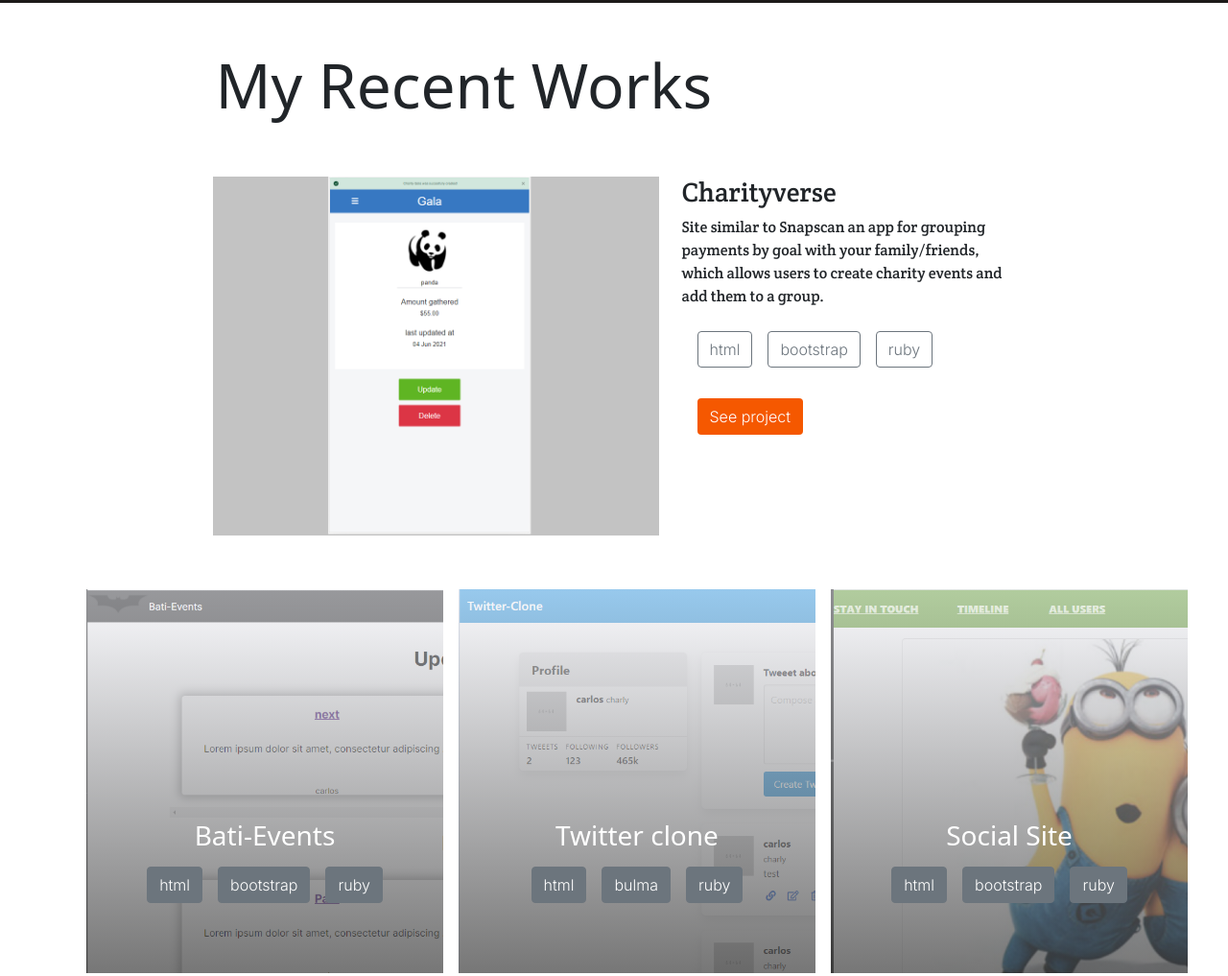
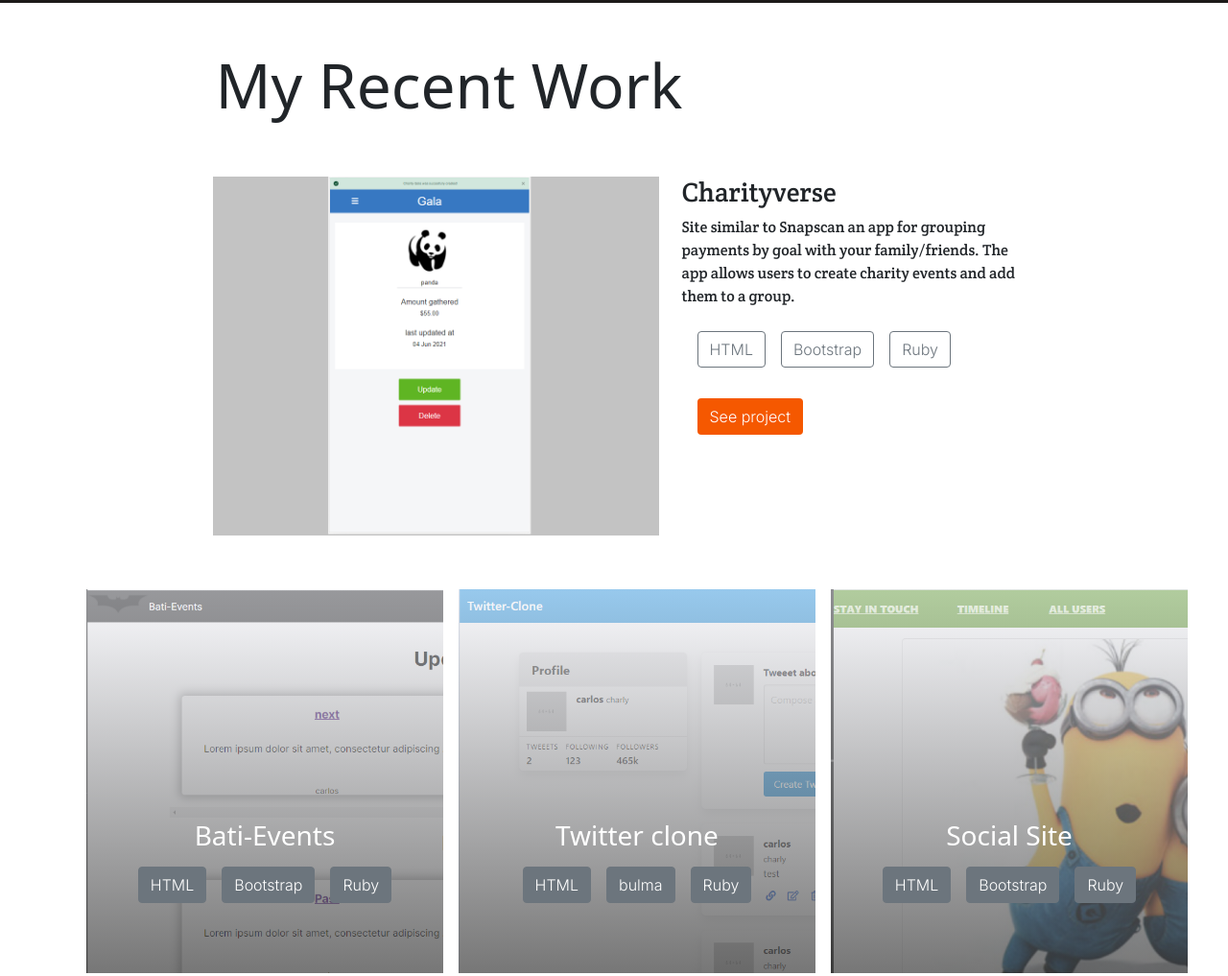
Before and after one commit to sjcco/portfolio, a plain HTML site: page index.html in a window 1280 px wide. Shown: the part 853-1870 px from the top of the page at 96% size. Drawn offline with nearby package versions, Linux system fonts and the light colour scheme.

Commit message:
Fix coach requested changes

```diff
--- a/index.html
+++ b/index.html
@@ -47,12 +47,12 @@
       <div class="col-lg-10 d-flex flex-column flex-lg-row mt-lg-5">
         <div class="col-lg-10 order-lg-last container container-lg-fluid pt-lg-5 mt-lg-5">
           <h1 class='crete display-1 text-orange mt-5'>Hallo spaceboy, I'm Carlos </h1>
-          <h3 class='inter text-white fs-2'>I am a Software Developer</h3>
-          <p class="inter text-white fs-lg-4 fs-6 pb-lg-5">I can help you build a product, feature or website. Look through some of my work and experience! if you like what you see and have a project you need coded, don't hesitate to contact me.</p>
+          <h3 class='inter text-white fs-2'>I am a software developer</h3>
+          <p class="inter text-white fs-lg-4 fs-6 pb-lg-5">I can help you build a product, feature or website. Look through some of my work and experience! If you like what you see and have a project you need coded, don't hesitate to contact me.</p>
         </div>
         <ul class="order-lg-first nav flex-lg-column flex-row justify-content-center">
           <li class='m-lg-5 m-4'><a class='text-decoration-none text-white fs-4' href="https://twitter.com/CarlosCamposO" target="_blank"><i class="fab fa-twitter"></i></a></li>
-          <li class='m-lg-5 m-4'><a class='text-decoration-none text-white fs-4' href="www.linkedin.com/in/jcarlos-campos" target="_blank"><i class="fab fa-linkedin-in"></i></a></li>
+          <li class='m-lg-5 m-4'><a class='text-decoration-none text-white fs-4' href="https://www.linkedin.com/in/jcarlos-campos/" target="_blank"><i class="fab fa-linkedin-in"></i></a></li>
           <li class='m-lg-5 m-4'><a class='text-decoration-none text-white fs-4' href="https://github.com/sjcco" target="_blank"><i class="fab fa-github"></i></a></li>
         </ul>
       </div>
@@ -66,18 +66,18 @@
       <div class="container">
         <div class="row px-auto justify-content-center">
 
-          <h2 class="display-3 col col-lg-9 pt-5">My Recent Works</h2>
+          <h2 class="display-3 col col-lg-9 pt-5">My Recent Work</h2>
           <div class="col-12 d-flex flex-column flex-lg-row justify-content-center">
             <div class="col col-lg-5 pt-5">
               <img class='img-fluid' src="assets/images/charityverse_screenshot.png" alt="">
             </div>
             <div class="col col-lg-4 pt-5 ps-lg-4">
               <h3 class="crete">Charityverse</h3>
-              <p class="crete">Site similar to Snapscan an app for grouping payments by goal with your family/friends, which allows users to create charity events and add them to a group.</p>
+              <p class="crete">Site similar to Snapscan an app for grouping payments by goal with your family/friends. The app allows users to create charity events and add them to a group.</p>
               <ul class="nav m-2">
-                <li class="nav-item btn btn-outline-secondary m-2 inter">html</li>
-                <li class="nav-item btn btn-outline-secondary m-2 inter">bootstrap</li>
-                <li class="nav-item btn btn-outline-secondary m-2 inter">ruby</li>
+                <li class="nav-item btn btn-outline-secondary m-2 inter">HTML</li>
+                <li class="nav-item btn btn-outline-secondary m-2 inter">Bootstrap</li>
+                <li class="nav-item btn btn-outline-secondary m-2 inter">Ruby</li>
               </ul>
               <button type="button" class="btn c-bg-orange text-white m-3 inter" data-bs-toggle="modal" data-bs-target="#charityverse">
                 See project
@@ -92,9 +92,9 @@
                         <div class="col-auto">
                           <h5 class="modal-title crete display-5" id="exampleModalLabel">Charityverse</h5>
                           <ul class="nav m-2">
-                            <li class="nav-item btn btn-outline-secondary m-2 inter">html</li>
-                            <li class="nav-item btn btn-outline-secondary m-2 inter">bootstrap</li>
-                            <li class="nav-item btn btn-outline-secondary m-2 inter">ruby</li>
+                            <li class="nav-item btn btn-outline-secondary m-2 inter">HTML</li>
+                            <li class="nav-item btn btn-outline-secondary m-2 inter">Bootstrap</li>
+                            <li class="nav-item btn btn-outline-secondary m-2 inter">Ruby</li>
                           </ul>
                         </div>
                       </div>
@@ -125,9 +125,9 @@
             <div class="space"></div>
             <h3 class="text-center text-white">Bati-Events</h3>
             <ul class='hide-nav nav my-2 justify-content-center'>
-              <li class="nav-item btn btn-secondary m-2 inter">html</li>
-              <li class="nav-item btn btn-secondary m-2 inter">bootstrap</li>
-              <li class="nav-item btn btn-secondary m-2 inter">ruby</li>
+              <li class="nav-item btn btn-secondary m-2 inter">HTML</li>
+              <li class="nav-item btn btn-secondary m-2 inter">Bootstrap</li>
+              <li class="nav-item btn btn-secondary m-2 inter">Ruby</li>
             </ul>
             <div class="hide gap-2">
               <button type="button" class="border border-orange c-bg-orange text-white py-2" data-bs-toggle="modal" data-bs-target="#project1">
@@ -140,9 +140,9 @@
             <div class="space"></div>
             <h3 class="text-center text-white">Twitter clone</h3>
             <ul class='hide-nav nav my-2 justify-content-center'>
-              <li class="nav-item btn btn-secondary m-2 inter">html</li>
+              <li class="nav-item btn btn-secondary m-2 inter">HTML</li>
               <li class="nav-item btn btn-secondary m-2 inter">bulma</li>
-              <li class="nav-item btn btn-secondary m-2 inter">ruby</li>
+              <li class="nav-item btn btn-secondary m-2 inter">Ruby</li>
             </ul>
             <div class="hide gap-2">
               <button type="button" class="border border-orange c-bg-orange text-white py-2" data-bs-toggle="modal" data-bs-target="#project2">
@@ -154,9 +154,9 @@
             <div class="space"></div>
             <h3 class="text-center text-white">Social Site</h3>
             <ul class='hide-nav nav my-2 justify-content-center'>
-              <li class="nav-item btn btn-secondary m-2 inter">html</li>
-              <li class="nav-item btn btn-secondary m-2 inter">bootstrap</li>
-              <li class="nav-item btn btn-secondary m-2 inter">ruby</li>
+              <li class="nav-item btn btn-secondary m-2 inter">HTML</li>
+              <li class="nav-item btn btn-secondary m-2 inter">Bootstrap</li>
+              <li class="nav-item btn btn-secondary m-2 inter">Ruby</li>
             </ul>
             <div class="hide gap-2">
               <button type="button" class="border border-orange c-bg-orange text-white py-2" data-bs-toggle="modal" data-bs-target="#project3">
@@ -183,27 +183,27 @@
           <div class="col-12 col-lg-4 mt-lg-5">
             <h3 class="crete fs-1 text-orange mx-auto">Languages</h3>
             <ul class="list-unstyled text-white">
-              <li class="fs-2">Javascript</li>
+              <li class="fs-2">JavaScript</li>
               <li class="fs-2">Ruby</li>
-              <li class="fs-2">Html</li>
-              <li class="fs-2">Css</li>
+              <li class="fs-2">HTML</li>
+              <li class="fs-2">CSS</li>
             </ul>
           </div>
           <div class="col-12 col-lg-4 mt-lg-5">
             <h3 class="crete fs-1 text-orange">Frameworks</h3>
             <ul class="list-unstyled text-white">
-              <li class="fs-2">bootstrap</li>
+              <li class="fs-2">Bootstrap</li>
               <li class="fs-2">Ruby on Rails</li>
-              <li class="fs-2">RSPec</li>
+              <li class="fs-2">RSpec</li>
               <li class="fs-2">Capybara</li>
             </ul>
           </div>
           <div class="col-12 col-lg-4 mt-lg-5">
             <h3 class="crete fs-1 text-orange">Skills</h3>
             <ul class="list-unstyled text-white">
-              <li class="fs-2">Github</li>
+              <li class="fs-2">GitHub</li>
               <li class="fs-2">Codepen</li>
-              <li class="fs-2">Gitlab</li>
+              <li class="fs-2">GitLab</li>
               <li class="fs-2">Terminal</li>
             </ul>
           </div>
@@ -249,6 +249,14 @@
       </div>
     </section>
 
+    <footer>
+      <ul class="order-lg-first nav flex-row justify-content-center">
+        <li class='m-lg-5 m-4'><a class='text-decoration-none text-white fs-4' href="https://twitter.com/CarlosCamposO" target="_blank"><i class="fab fa-twitter"></i></a></li>
+        <li class='m-lg-5 m-4'><a class='text-decoration-none text-white fs-4' href="https://www.linkedin.com/in/jcarlos-campos/" target="_blank"><i class="fab fa-linkedin-in"></i></a></li>
+        <li class='m-lg-5 m-4'><a class='text-decoration-none text-white fs-4' href="https://github.com/sjcco" target="_blank"><i class="fab fa-github"></i></a></li>
+      </ul>
+    </footer>
+
     <!-- Modal -->
     <div class="modal fade" id="project1" tabindex="-1" aria-labelledby="exampleModalLabel1" aria-hidden="true">
       <div class="modal-dialog modal-dialog-centered modal-lg">
@@ -258,9 +266,9 @@
               <div class="col-auto">
                 <h5 class="modal-title crete display-5" id="exampleModalLabel">Bati-Events</h5>
                 <ul class="nav m-2">
-                  <li class="nav-item btn btn-outline-secondary m-2 inter">html</li>
-                  <li class="nav-item btn btn-outline-secondary m-2 inter">bootstrap</li>
-                  <li class="nav-item btn btn-outline-secondary m-2 inter">ruby</li>
+                  <li class="nav-item btn btn-outline-secondary m-2 inter">HTML</li>
+                  <li class="nav-item btn btn-outline-secondary m-2 inter">Bootstrap</li>
+                  <li class="nav-item btn btn-outline-secondary m-2 inter">Ruby</li>
                 </ul>
               </div>
             </div>
@@ -293,9 +301,9 @@
               <div class="col-auto">
                 <h5 class="modal-title crete display-5" id="exampleModalLabel">Twitter-clone</h5>
                 <ul class="nav m-2">
-                  <li class="nav-item btn btn-outline-secondary m-2 inter">html</li>
+                  <li class="nav-item btn btn-outline-secondary m-2 inter">HTML</li>
                   <li class="nav-item btn btn-outline-secondary m-2 inter">Bulma</li>
-                  <li class="nav-item btn btn-outline-secondary m-2 inter">ruby</li>
+                  <li class="nav-item btn btn-outline-secondary m-2 inter">Ruby</li>
                 </ul>
               </div>
             </div>
@@ -307,7 +315,7 @@
                 <img class="img-fluid" src="assets/images/twitter-clone.png" alt="">
               </div>
               <div class="col-12 col-lg-5">
-                <p class="mx-3 inter fs-4">A clone of twitter where users can see each other tweets create new ones or edit existing tweets.</p>
+                <p class="mx-3 inter fs-4">A clone of Twitter, where users can see each other's tweets, create new ones, or edit existing tweets.</p>
               </div>
             </div>
           </div>
@@ -328,9 +336,9 @@
               <div class="col-auto">
                 <h5 class="modal-title crete display-5" id="exampleModalLabel">Social Site</h5>
                 <ul class="nav m-2">
-                  <li class="nav-item btn btn-outline-secondary m-2 inter">html</li>
-                  <li class="nav-item btn btn-outline-secondary m-2 inter">bootstrap</li>
-                  <li class="nav-item btn btn-outline-secondary m-2 inter">ruby</li>
+                  <li class="nav-item btn btn-outline-secondary m-2 inter">HTML</li>
+                  <li class="nav-item btn btn-outline-secondary m-2 inter">Bootstrap</li>
+                  <li class="nav-item btn btn-outline-secondary m-2 inter">Ruby</li>
                 </ul>
               </div>
             </div>
@@ -342,7 +350,7 @@
                 <img class="img-fluid" src="assets/images/social-site.png" alt="">
               </div>
               <div class="col-12 col-lg-5">
-                <p class="mx-3 inter fs-4">Yet Another Social site with friendships and commentable and likeable posts</p>
+                <p class="mx-3 inter fs-4">Yet another social site that allows users to friend each other, and to comment on and like each other's post.</p>
               </div>
             </div>
           </div>
```
